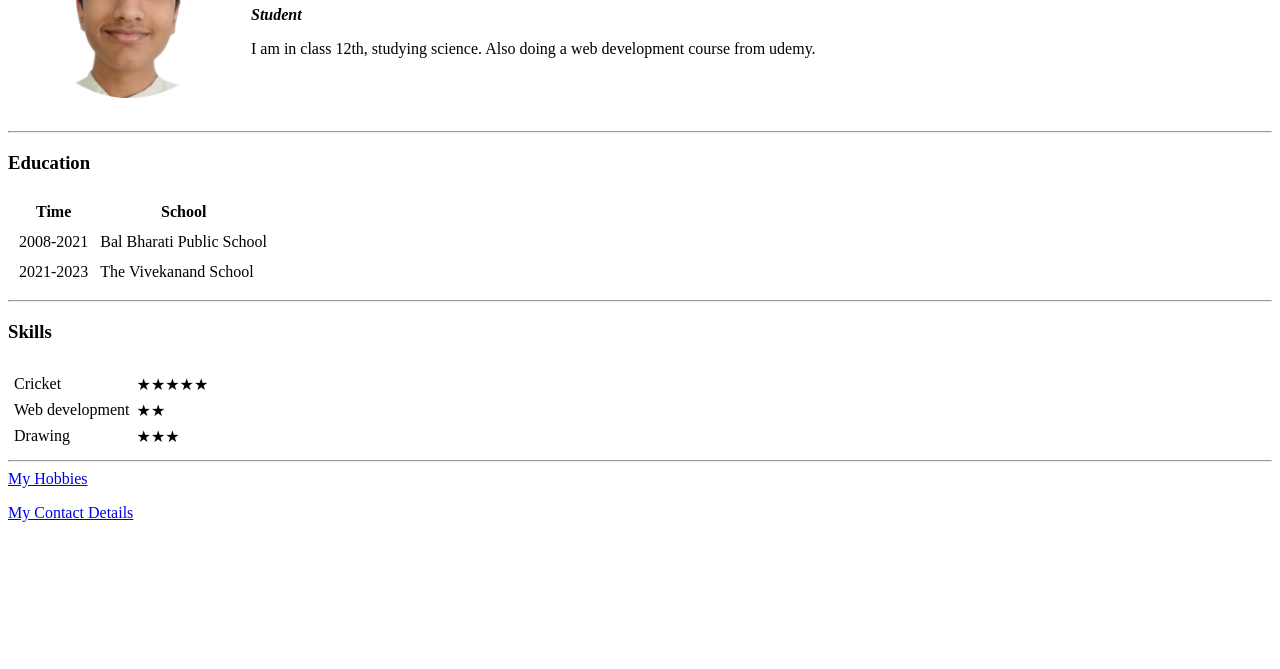
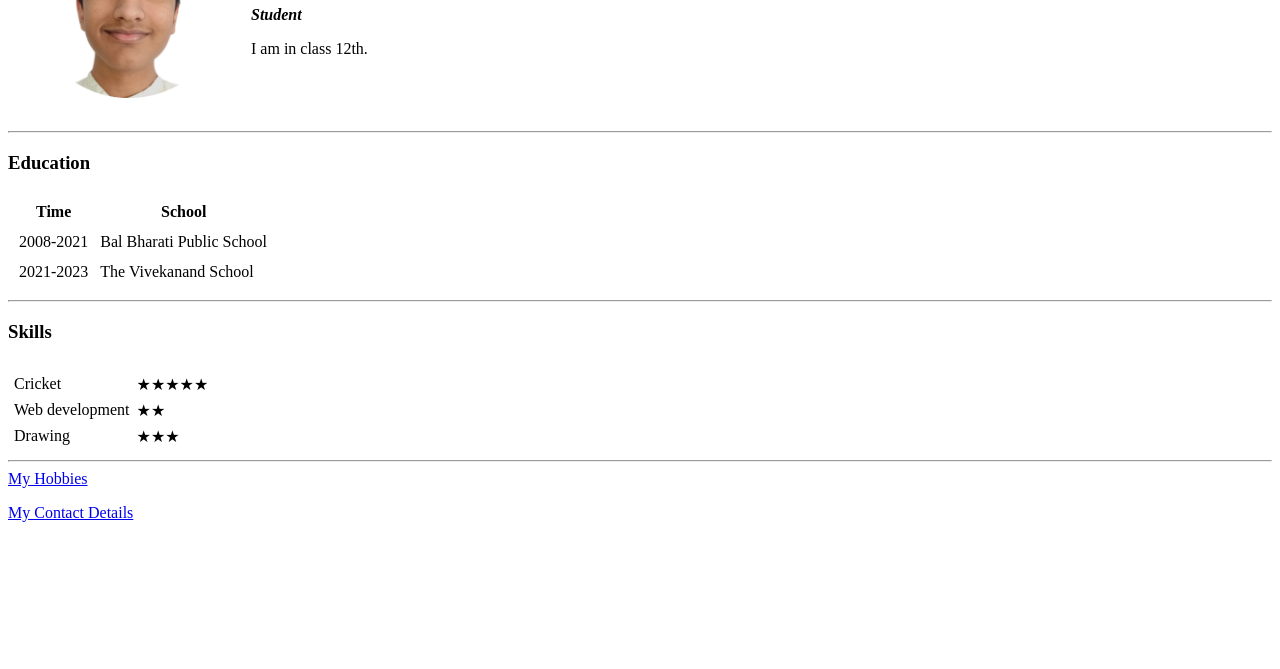
Before and after one commit to ShauryaChandra/cv, a plain HTML site: page index.html in a window 1280 px wide. Shown: the part 131-800 px from the top of the page. Drawn offline with Linux system fonts and the light colour scheme.

Commit message:
Update index.html

```diff
--- a/index.html
+++ b/index.html
@@ -14,7 +14,7 @@
       <td>
         <h1>Shaurya Chandra</h1>
         <p><em><strong>Student</strong></em></p>
-        <p>I am in class 12th, studying science. Also doing a web development course from udemy. </p>
+        <p>I am in class 12th. </p>
       </td>
     </tr>
   </table>
```
